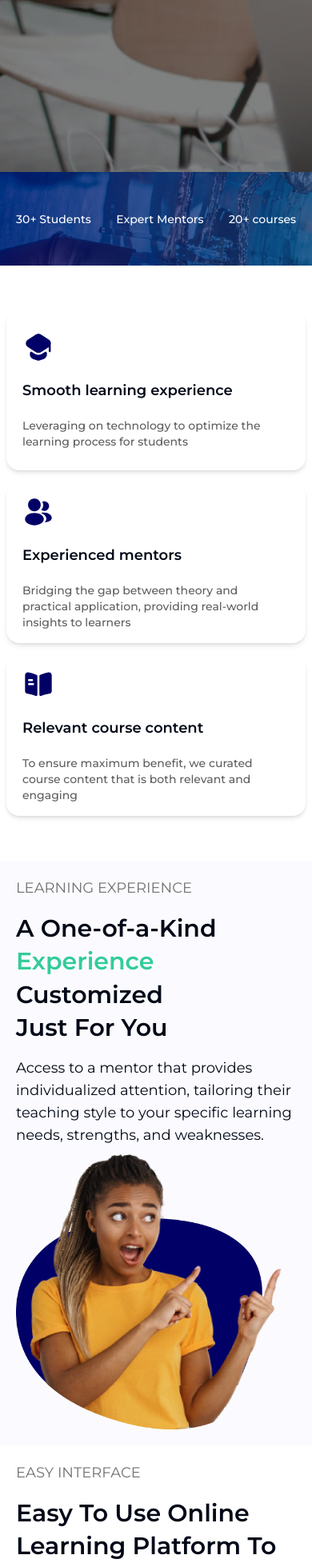
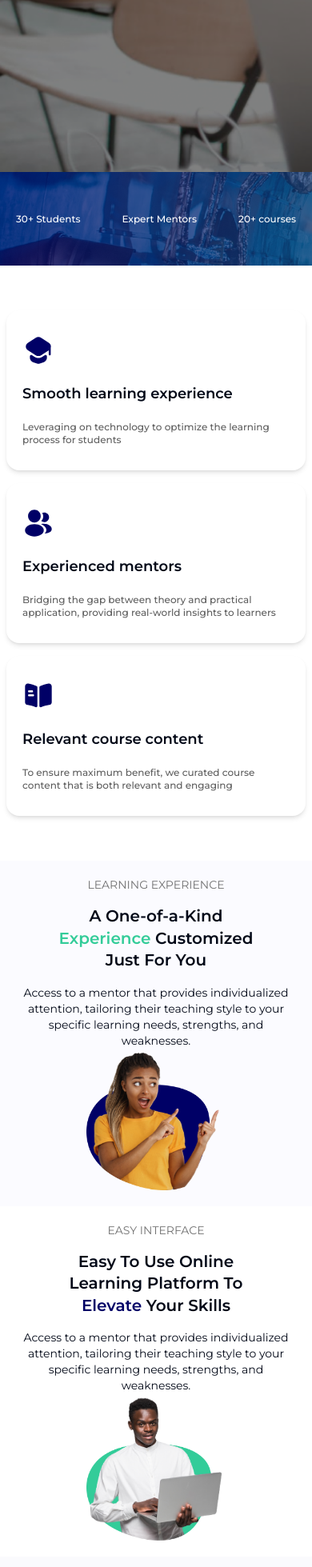
Before and after one commit to PISTIS-Solutions/lms-frontend-admin-I, a Next.js app: page / in a window 390 px wide. Shown: the part 709-2668 px from the top of the page at 80% size. Built offline with nearby package versions, Linux system fonts and the light colour scheme.

Commit message:
mobile, tab, pc responsiveness

```diff
--- /dev/null
+++ b/app/index.js
@@ -0,0 +1,45 @@
+// index.js
+import cap from "@/public/assets/svg/teacher.svg";
+import user from "@/public/assets/svg/user.svg";
+import book from "@/public/assets/svg/book.svg";
+import girl from "@/public/assets/girl.png";
+import boy from "@/public/assets/boy.png";
+import cir from "@/public/assets/semi.png";
+import cir2 from "@/public/assets/semi2.png";
+import circle from "@/public/assets/circle.png";
+import circle2 from "@/public/assets/circle2.png";
+import cicd from "@/public/assets/course/cicd.png";
+import dns from "@/public/assets/course/dns.png";
+import docker from "@/public/assets/course/docker.png";
+import git from "@/public/assets/course/git.png";
+import gitops from "@/public/assets/course/gitops.png";
+import TestimonialCard from "@/components/side-comp/testimony-card";
+import avatar from "@/public/assets/avatar.png";
+import ansible from "@/public/assets/course/ansible.png";
+
+import Coursecard from "@/components/side-comp/course-card";
+import LandingCard from "@/components/side-comp/landing-card";
+import NavigationBar from "@/components/side-comp/nav";
+
+export {
+  cap,
+  user,
+  book,
+  girl,
+  boy,
+  cir,
+  cir2,
+  circle,
+  circle2,
+  cicd,
+  dns,
+  docker,
+  git,
+  gitops,
+  TestimonialCard,
+  avatar,
+  ansible,
+  Coursecard,
+  LandingCard,
+  NavigationBar,
+};
--- a/app/page.tsx
+++ b/app/page.tsx
@@ -1,31 +1,30 @@
-import LandingCard from "@/components/side-comp/landing-card";
-import NavigationBar from "@/components/side-comp/nav";
-import { Button } from "@/components/ui/button";
-import { Carousel } from 'flowbite-react';
-
 import Image from "next/image";
 import Link from "next/link";
 
-import cap from "@/public/assets/svg/teacher.svg";
-import user from "@/public/assets/svg/user.svg";
-import book from "@/public/assets/svg/book.svg";
-import girl from "@/public/assets/girl.png";
-import boy from "@/public/assets/boy.png";
-import cir from "@/public/assets/semi.png";
-import cir2 from "@/public/assets/semi2.png";
-import circle from "@/public/assets/circle.png";
-import circle2 from "@/public/assets/circle2.png";
-import TestimonialCard from "@/components/side-comp/testimony-card";
+import {
+  cap,
+  user,
+  book,
+  girl,
+  boy,
+  cir,
+  cir2,
+  circle,
+  circle2,
+  cicd,
+  dns,
+  docker,
+  git,
+  gitops,
+  TestimonialCard,
+  avatar,
+  ansible,
+  Coursecard,
+  LandingCard,
+  NavigationBar,
+} from "./index";
 
-import avatar from "@/public/assets/avatar.png";
-import Coursecard from "@/components/side-comp/course-card";
-
-import ansible from "@/public/assets/course/ansible.png";
-import cicd from "@/public/assets/course/cicd.png";
-import dns from "@/public/assets/course/dns.png";
-import docker from "@/public/assets/course/docker.png";
-import git from "@/public/assets/course/git.png";
-import gitops from "@/public/assets/course/gitops.png";
+import { Button } from "@/components/ui/button";
 
 export default function Home() {
   return (
@@ -60,18 +59,18 @@ export default function Home() {
       </section>
       <section className=" flex items-center px-5 md:px-10 justify-between bg-mid-back h-[117px] bg-no-repeat bg-cover">
         <div className="flex justify-between w-full">
-          <p className="text-white text-sm md:text-2xl font-medium">
+          <p className="text-white text-xs sm:text-xl md:text-2xl font-medium">
             30+ Students
           </p>
-          <p className="text-white text-sm md:text-2xl font-medium">
+          <p className="text-white text-xs sm:text-xl md:text-2xl font-medium">
             Expert Mentors
           </p>
-          <p className="text-white text-sm md:text-2xl font-medium">
+          <p className="text-white text-xs sm:text-xl md:text-2xl font-medium">
             20+ courses
           </p>
         </div>
       </section>
-      <section className="flex flex-wrap gap-4 md:px-0 px-2 items-center justify-around my-14">
+      <section className="grid md:grid-cols-3 grid-cols-1 sm:grid-cols-2 gap-4 md:px-0 mx-2 items-center justify-around my-14">
         <LandingCard
           image={cap}
           headText="Smooth learning experience"
@@ -88,7 +87,7 @@ export default function Home() {
           bodyText="To ensure maximum benefit, we curated course content that is both relevant and engaging"
         />
       </section>
-      <section className="bg-[#FBFBFF] flex md:flex-row flex-col-reverse  relative justify-between py-5 px-5 md:px-10 items-center">
+      <section className="bg-[#FBFBFF] flex lg:flex-row flex-col-reverse relative justify-center lg:justify-between py-5 px-5 md:px-10 items-center">
         <Image
           src={cir}
           alt=""
@@ -101,34 +100,39 @@ export default function Home() {
           className="absolute hidden md:block top-0 left-0"
           priority
         />
-        <Image src={girl} alt="girl" priority className="z-10 " />
+        <Image
+          src={girl}
+          alt="girl"
+          priority
+          className="z-10 md:w-auto w-1/2 max-w-[568px] h-auto"
+        />
         <div>
-          <p className="md:text-2xl text-lg text-[#727272] text-left relative">
+          <p className="md:text-2xl sm:text-xl text-sm text-[#727272] text-center md:text-left relative">
             LEARNING EXPERIENCE
           </p>
-          <p className="md:text-5xl text-3xl font-semibold leading-snug py-4 relative text-left">
+          <p className="md:text-5xl text-xl sm:text-2xl text-center font-semibold leading-snug py-4 relative md:text-left">
             A One-of-a-Kind <br />
             <span className="text-[#33CC99]">Experience</span> Customized <br />
             Just For You
           </p>
-          <p className="md:text-2xl text-lg max-w-[639px] relative text-left">
+          <p className="md:text-2xl text-sm sm:text-lg max-w-[639px] relative text-center md:text-left">
             Access to a mentor that provides individualized attention, tailoring
             their teaching style to your specific learning needs, strengths, and
             weaknesses.
           </p>
         </div>
       </section>
-      <section className="bg-white relative block md:flex justify-between py-5 px-5 md:px-10 items-center">
+      <section className="bg-white relative lg:flex-row flex-col flex justify-center lg:justify-between py-5 px-5 md:px-10 items-center">
         <div>
-          <p className="md:text-2xl text-lg text-[#727272] relative">
+          <p className="md:text-2xl sm:text-xl text-sm text-[#727272] text-center md:text-left relative">
             EASY INTERFACE
           </p>
-          <p className="md:text-5xl text-3xl font-semibold leading-snug py-4 relative">
+          <p className="md:text-5xl text-xl z-10 sm:text-2xl text-center font-semibold leading-snug py-4 relative md:text-left">
             Easy To Use Online <br />
             Learning Platform To <br />
             <span className="text-main">Elevate</span> Your Skills
           </p>
-          <p className="md:text-2xl text-lg max-w-[639px] relative">
+          <p className="md:text-2xl z-10 text-sm sm:text-lg max-w-[639px] relative text-center md:text-left">
             Access to a mentor that provides individualized attention, tailoring
             their teaching style to your specific learning needs, strengths, and
             weaknesses.
@@ -146,19 +150,23 @@ export default function Home() {
           className="absolute hidden md:block bottom-0 right-16"
           priority
         />
-        <Image src={boy} className="z-10" alt="girl" priority />
+        <Image
+          src={boy}
+          className="z-10 md:w-auto w-1/2 max-w-[568px] h-auto"
+          alt="boy"
+          priority
+        />
       </section>
       <section className="bg-[#FAFAFD] ">
         <div className="py-7">
-          <p className="text-[#7d7d7d] text-lg md:text-2xl font-medium text-center">
+          <p className="text-[#7d7d7d] z-10 text-xs sm:text-lg md:text-2xl font-medium text-center">
             TESTIMONIALS
           </p>
-          <h1 className="md:text-4xl text-2xl text-center font-bold">
+          <h1 className="md:text-4xl z-20 sm:text-xl text-lg  text-center font-bold">
             What Our Students Say
           </h1>
         </div>
-        <div className="flex flex-wrap gap-5 justify-around py-16 items-center">
-
+        <div className="flex flex-wrap gap-5 justify-around py-16 px-2 items-center">
           <TestimonialCard
             avatar={avatar}
             name="Sylvia Okoro"
@@ -174,15 +182,14 @@ export default function Home() {
             name="David Gilbert"
             quote="I've been using Pistis LMS for the past six months, and I can confidently say that it has transformed my learning experience."
           />
-
         </div>
       </section>
       <section className="py-20 bg-[#FDFBFB]">
-        <h1 className="mb-5 text-2xl md:text-4xl text-center font-bold">
+        <h1 className="mb-5 text-xl sm:text-2xl md:text-4xl text-center font-bold">
           Our Popular courses
         </h1>
         <div className="relative mx-5 lg:mx-40">
-          <div className="grid grid-cols-1 md:grid-cols-2 place-items-center lg:grid-cols-3 gap-[16px]">
+          <div className="grid px-2 grid-cols-1 md:grid-cols-2 place-items-center xl:grid-cols-3 gap-[16px]">
             <Coursecard
               image={ansible}
               header="Ansible"
@@ -222,10 +229,10 @@ export default function Home() {
       </section>
       <footer className="mt-5 px-5 md:px-10 py-20 flex justify-center items-center">
         <div className="bg-footer-back max-w-[1280px] flex flex-col justify-center items-center p-10 h-[571px]">
-          <h1 className="md:text-5xl text-2xl font-semibold text-white text-center">
+          <h1 className="md:text-5xl text-xl sm:text-2xl font-semibold text-white text-center">
             Sign Up Now To Start Learning
           </h1>
-          <p className="md:text-2xl text-base text-center text-white py-5">
+          <p className="md:text-2xl text-xs sm:text-base text-center text-white py-5">
             Embark on a voyage of discovery, expand your horizons, and enrich
             your mind by joining our community of eager learners. The doors to a
             world of knowledge are swinging wide open, and it's time for you to
--- a/components/side-comp/course-card.tsx
+++ b/components/side-comp/course-card.tsx
@@ -12,7 +12,7 @@ interface Componentprops {
 
 const Coursecard = ({ image, header, title, modules }: Componentprops) => {
   return (
-    <div className="md:w-[357px] w-[340px] cursor-pointer hover:scale-100 md:hover:scale-105 duration-75 ease-in-out shadow-md h-[351px] rounded-[16px] bg-white">
+    <div className="md:w-[357px] w-auto max-w-[340px] cursor-pointer hover:scale-100 md:hover:scale-105 duration-75 ease-in-out shadow-md h-auto md:h-[351px] rounded-[16px] bg-white">
       <div>
         <Image
           src={image}
@@ -21,10 +21,10 @@ const Coursecard = ({ image, header, title, modules }: Componentprops) => {
           className=" rounded-tl-[16px] rounded-tr-[16px]"
         />
       </div>
-      <div className="p-3 flex flex-col justify-between h-[160px]">
+      <div className="p-3 flex flex-col justify-between h-auto md:h-[160px]">
         <div>
-          <h3 className="text-xl font-semibold">{header}</h3>
-          <p className="md:text-lg text-base font-medium text-[#3E3E3E]">{title}</p>
+          <h3 className="md:text-xl sm:text-lg text-sm font-semibold">{header}</h3>
+          <p className="md:text-lg text-xs sm:text-base font-medium text-[#3E3E3E]">{title}</p>
         </div>
         <div className="flex justify-between items-center">
           <div className="text-main flex gap-x-1">
@@ -34,7 +34,7 @@ const Coursecard = ({ image, header, title, modules }: Componentprops) => {
             <AiFillStar />
             <AiFillStar />
           </div>
-          <p className="text-lg text-[#3E3E3E]">{modules} modules</p>
+          <p className="md:text-lg sm:text:sm text-xs text-[#3E3E3E]">{modules} modules</p>
         </div>
       </div>
     </div>
--- a/components/side-comp/landing-card.tsx
+++ b/components/side-comp/landing-card.tsx
@@ -1,6 +1,5 @@
 import Image from "next/image";
 import React from "react";
-
 
 interface Componentprops {
   image: any;
@@ -10,14 +9,18 @@ interface Componentprops {
 
 const LandingCard = ({ image, headText, bodyText }: Componentprops) => {
   return (
-    <div className="md:w-[416px] w-auto h-[200px] md:h-[284px] flex flex-col justify-center p-5 bg-white shadow-md rounded-[16px]">
-      <Image src={image} alt="img" className="md:w-20 w-10 h-10 md:h-20" />
+    <div className="md:max-w-[416px] md:w-full w-auto h-[200px] md:min-h-[284px] flex flex-col justify-center p-5 bg-white shadow-md rounded-[16px]">
+      <Image src={image} alt="img" className="w-10 h-10" />
       <div>
-        <h1 className="md:text-2xl text-lg py-5 font-semibold">{headText}</h1>
-        <p className="md:text-lg text-sm text-[#5E5E5E] font-medium">{bodyText}</p>
+        <h1 className="md:text-2xl sm:text-xl text-lg py-5 font-semibold">{headText}</h1>
+        <p className="md:text-lg sm:text-sm text-xs text-[#5E5E5E] font-medium">
+          {bodyText}
+        </p>
       </div>
     </div>
   );
 };
 
 export default LandingCard;
+
+// md:grid-cols-3 grid-cols-1 sm:grid-cols-2
--- a/components/side-comp/testimony-card.tsx
+++ b/components/side-comp/testimony-card.tsx
@@ -17,10 +17,10 @@ const TestimonialCard = ({ avatar, name, quote }: Componentprops) => {
         src={avatar}
         alt="avatar"
         priority
-        className="md:w-[108px] w-[100px] h-[100px] md:h-[108px] absolute right-5 -top-10"
+        className="md:w-[108px] w-[80px] h-[80px] md:h-[108px] absolute right-5 -top-5"
       />
       <div>
-        <h3 className="md:text-2xl text-lg font-semibold">{name}</h3>
+        <h3 className="md:text-2xl sm:text-lg text-sm font-semibold">{name}</h3>
         <div className="flex gap-x-1 text-main">
           <Star />
           <Star />
@@ -30,7 +30,7 @@ const TestimonialCard = ({ avatar, name, quote }: Componentprops) => {
         </div>
       </div>
       <div>
-        <p className="md:text-xl text-base mt-10 text-[#3E3E3E]">“{quote}”</p>
+        <p className="md:text-xl text-xs sm:text-base mt-10 text-[#3E3E3E]">“{quote}”</p>
       </div>
     </main>
   );
```
Lines whose indentation alone changed are shown as unchanged.
